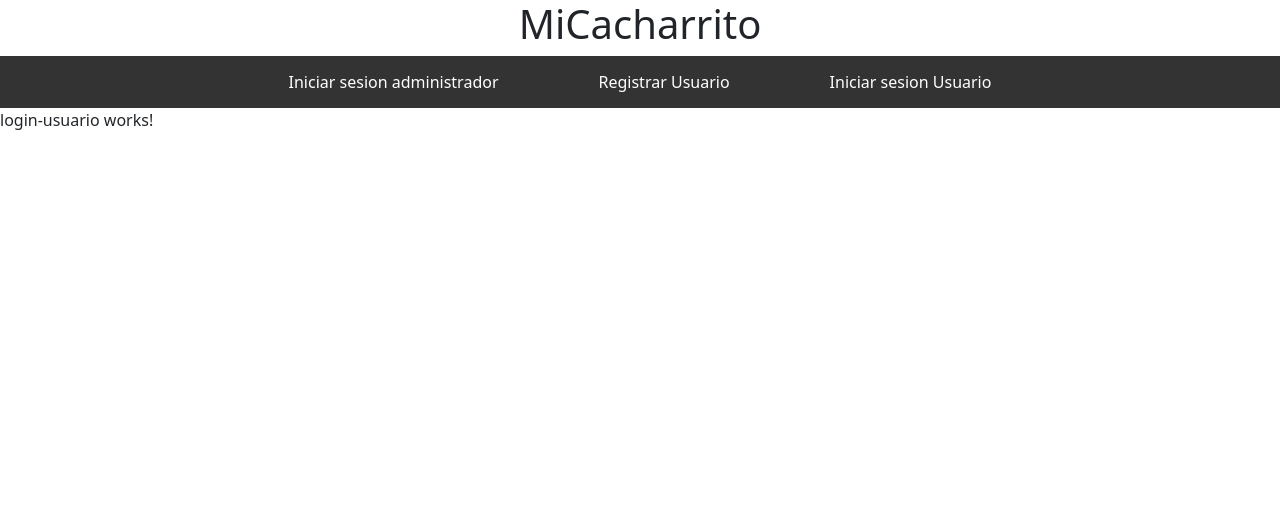
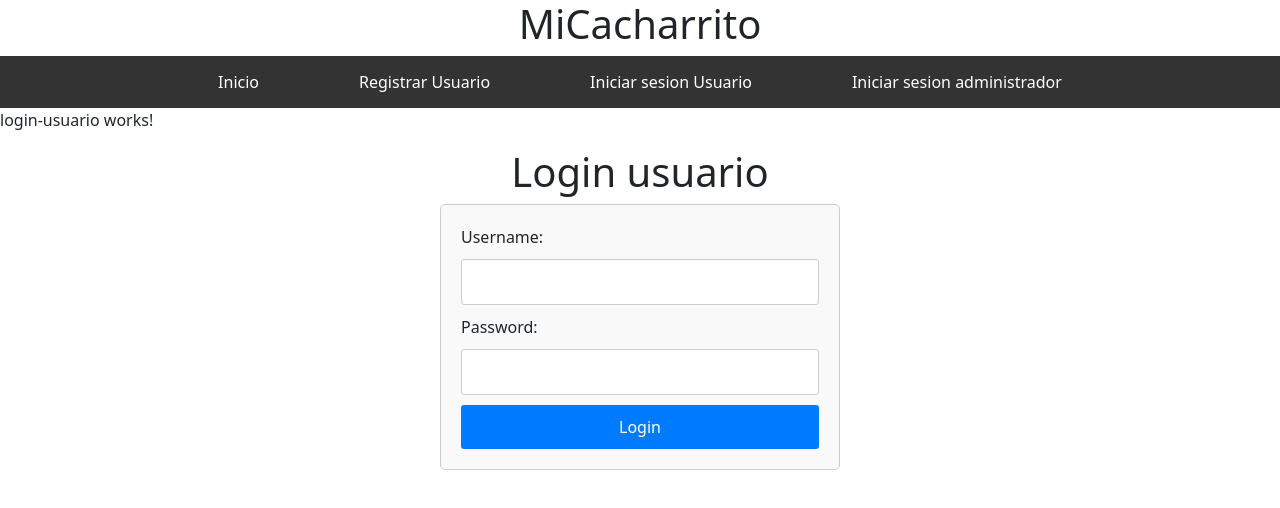
Before and after one commit to alexisunu/proyectoweb, an Angular app in the folder Frontend-proyecto/: page /loginusuario in a window 1280 px wide. Shown: the top 508 px of the page. Built offline with nearby package versions, Linux system fonts and the light colour scheme.

Commit message:
Frontend de login usuario

```diff
--- a/Frontend-proyecto/src/app/app.routes.ts
+++ b/Frontend-proyecto/src/app/app.routes.ts
@@ -7,6 +7,7 @@ import { AdministradorComponent } from './componentes/administrador/administrado
 import { AppComponent } from './app.component';
 import { RegistroUsuarioComponent } from './componentes/registro-usuario/registro-usuario.component';
 import { LoginUsuarioComponent } from './componentes/login-usuario/login-usuario.component';
+import { UsuarioComponent } from './componentes/usuario/usuario.component';
 
 export const routes: Routes = [
     {path:"loginadmin", component: LoginadminComponent},
@@ -15,5 +16,6 @@ export const routes: Routes = [
     {path:"AlquilerNumero", component: BusquedaNumeroComponent},
     {path:"admin", component: AdministradorComponent},
     {path:"registrousuario", component:RegistroUsuarioComponent},
-    {path:"loginusuario", component:LoginUsuarioComponent}
+    {path:"loginusuario", component:LoginUsuarioComponent},
+    {path:"usuario", component:UsuarioComponent}
 ];
--- a/Frontend-proyecto/src/app/componentes/login-usuario/login-usuario.component.css
+++ b/Frontend-proyecto/src/app/componentes/login-usuario/login-usuario.component.css
@@ -0,0 +1,31 @@
+form {
+    max-width: 400px;
+    margin: 0 auto;
+    padding: 20px;
+    border: 1px solid #ccc;
+    border-radius: 5px;
+    background-color: #f9f9f9;
+}
+
+form input[type="text"],
+form input[type="password"] {
+    width: 100%;
+    padding: 10px;
+    margin: 10px 0;
+    border: 1px solid #ccc;
+    border-radius: 3px;
+}
+
+form button {
+    width: 100%;
+    padding: 10px;
+    background-color: #007bff;
+    color: white;
+    border: none;
+    border-radius: 3px;
+    cursor: pointer;
+}
+
+form button:hover {
+    background-color: #0056b3;
+}
--- a/Frontend-proyecto/src/app/componentes/login-usuario/login-usuario.component.html
+++ b/Frontend-proyecto/src/app/componentes/login-usuario/login-usuario.component.html
@@ -1 +1,15 @@
 <p>login-usuario works!</p>
+
+<h1>Login usuario</h1>
+
+<form [formGroup]="loginForm" (ngSubmit)="comprobarLoginusuario()">
+    <div>
+        <label for="username">Username:</label>
+        <input type="text" id="username" formControlName="username" required>
+    </div>
+    <div>
+        <label for="password">Password:</label>
+        <input type="password" id="password" formControlName="password" required>
+    </div>
+    <button type="submit">Login</button>
+</form>
--- a/Frontend-proyecto/src/app/componentes/login-usuario/login-usuario.component.ts
+++ b/Frontend-proyecto/src/app/componentes/login-usuario/login-usuario.component.ts
@@ -1,12 +1,53 @@
-import { Component } from '@angular/core';
+import { CommonModule } from '@angular/common';
+import { Component, OnInit } from '@angular/core';
+import { FormBuilder, FormGroup, ReactiveFormsModule, Validators } from '@angular/forms';
+import { Router } from '@angular/router';
+import { LoginUsuarioService } from '../../servicios/loginUsuario/login-usuario.service';
+import { NavInicioComponent } from '../nav/nav-inicio/nav-inicio.component';
 
 @Component({
   selector: 'app-login-usuario',
   standalone: true,
-  imports: [],
+  imports: [CommonModule,ReactiveFormsModule],
   templateUrl: './login-usuario.component.html',
   styleUrl: './login-usuario.component.css'
 })
-export class LoginUsuarioComponent {
+export class LoginUsuarioComponent implements OnInit {
 
+
+
+  constructor(private router:Router, private fb: FormBuilder, private loginUsuarioServicio:LoginUsuarioService) { }
+
+  nav: NavInicioComponent = new NavInicioComponent();
+  loginForm: FormGroup;
+
+    ngOnInit(): void {
+      this.loginForm = this.fb.group({
+        username: ['', Validators.required],
+        password: ['', Validators.required]
+      });
+    }
+
+    comprobarLoginusuario() {
+      if (this.loginForm.valid) {
+        const formData = this.loginForm.value;
+        console.log(formData);
+        this.loginUsuarioServicio.LoginUsuario(formData.username, formData.password)
+        .subscribe((res) => {
+          console.log(res);
+          if (res) {
+              console.log('Login correcto');
+              this.nav.ocultar();
+              // Redirigir al componente de administrador
+              this.router.navigate(['/usuario']);
+
+
+          } else {
+              console.log('Login incorrecto');
+              alert('Inicio de sesión incorrecto');
+              this.loginForm.reset();
+          }
+        });
+      }
+    }
 }
--- a/Frontend-proyecto/src/app/componentes/nav/nav-inicio/nav-inicio.component.html
+++ b/Frontend-proyecto/src/app/componentes/nav/nav-inicio/nav-inicio.component.html
@@ -1,5 +1,7 @@
 <nav id="nav-inicio">
-    <a href="/loginadmin" id="nav-inicio" >Iniciar sesion administrador</a>
+    <a href="">Inicio</a>
     <a href="/registrousuario">Registrar Usuario</a>
     <a href="/loginusuario">Iniciar sesion Usuario</a>
+    <a href="/loginadmin" id="nav-inicio" >Iniciar sesion administrador</a>
+
 </nav>
--- a/Frontend-proyecto/src/app/servicios/loginUsuario/login-usuario.service.ts
+++ b/Frontend-proyecto/src/app/servicios/loginUsuario/login-usuario.service.ts
@@ -6,10 +6,10 @@ import { Usuario } from '../../entidades/usuario/usuario';
   providedIn: 'root'
 })
 export class LoginUsuarioService {
-  bdURL= 'http://localhost:8080/usuario/login/loginU';
+  bdURL= 'http://localhost:8080/login/loginU';
 
   constructor(private HttpClient: HttpClient) { }
-  LoginUsuario(usuario: Usuario, password: string){
+  LoginUsuario(usuario: String, password: string){
     return this.HttpClient.post(this.bdURL, {usuario, password});
   }
 }
```
Also changed, not shown: 2 other files (tests, documents, lock files or other folders).
